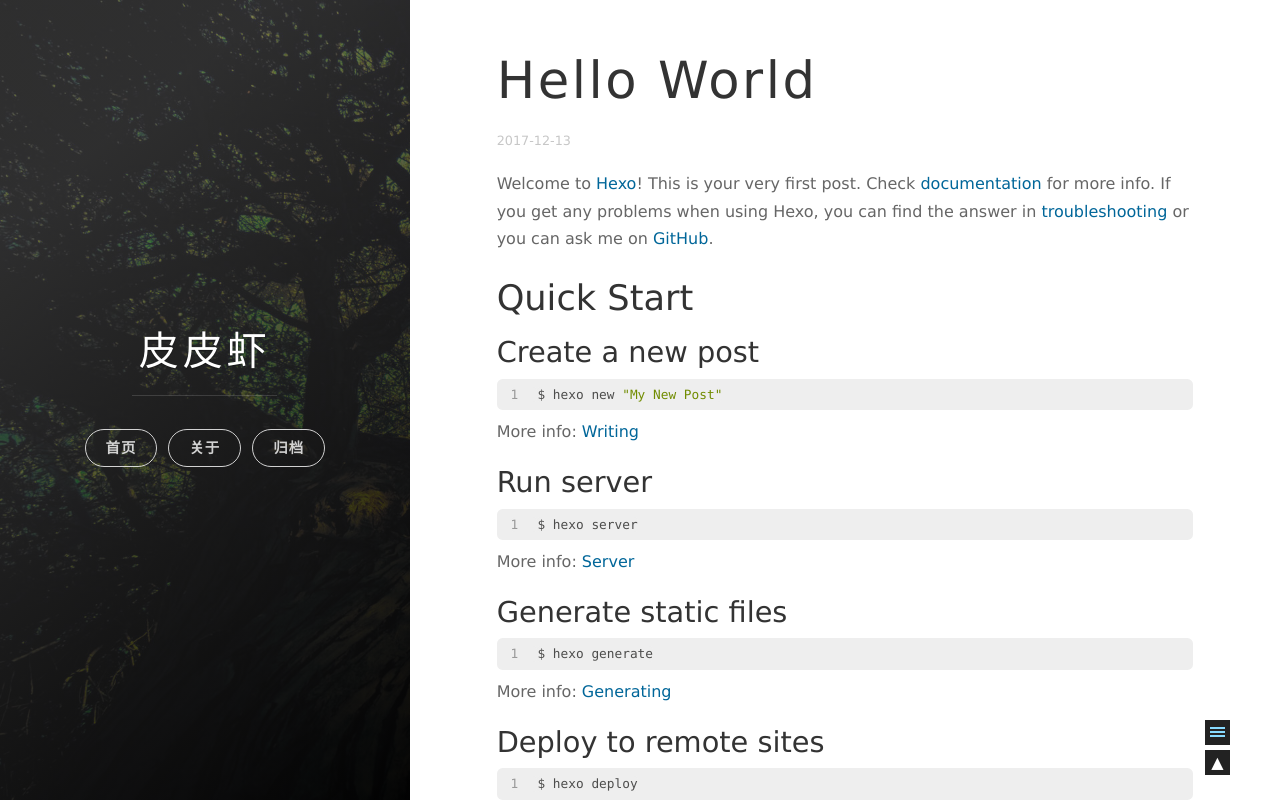
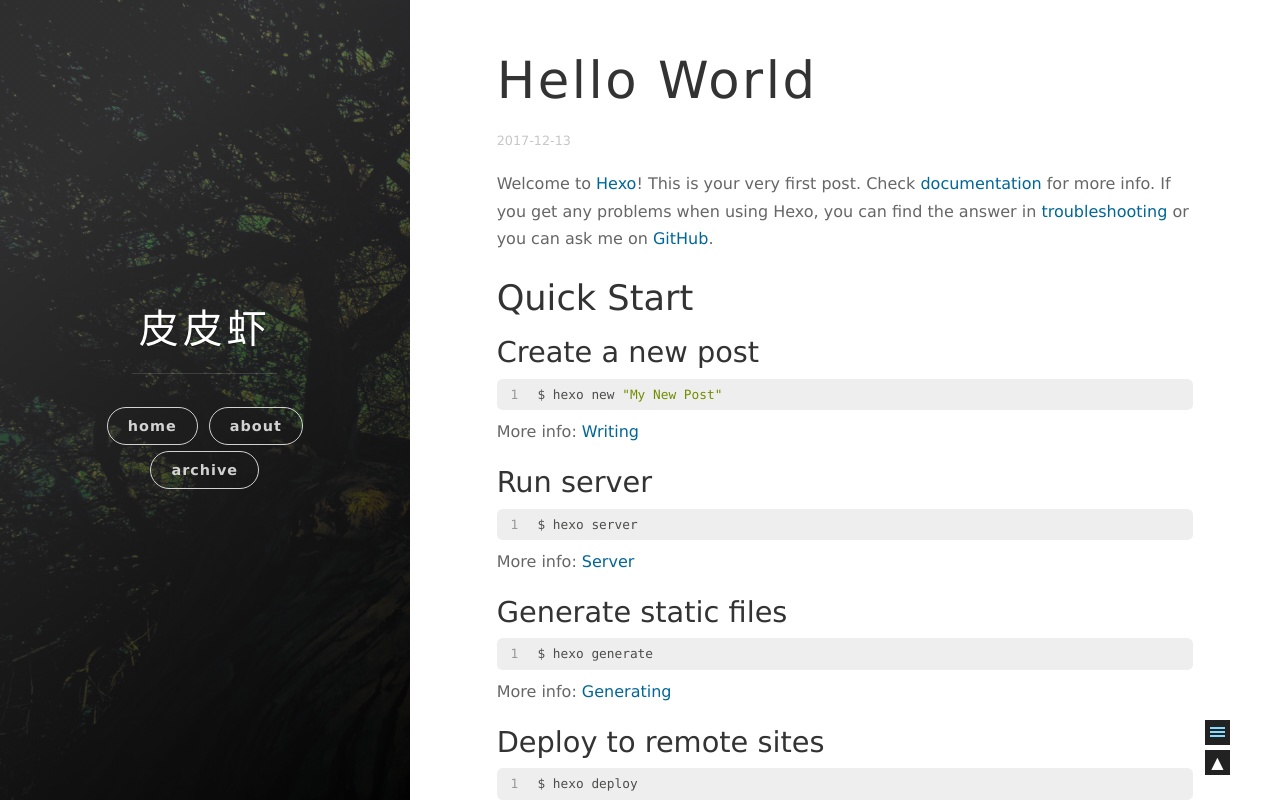
Before and after one commit to jYh1014/jYh1014, a plain HTML site: page 2017/12/13/hello-world/index.html in a window 1280 px wide. Shown: the top 803 px of the page. Drawn offline with nearby package versions, Linux system fonts and the light colour scheme; some packages are replaced by stand-ins of ours.

Commit message:
Site updated: 2017-12-14 12:53:54

```diff
--- a/2017/12/13/hello-world/index.html
+++ b/2017/12/13/hello-world/index.html
@@ -70,13 +70,13 @@
 
 
 
-                <li class="navigation__item"><a href="/#blog" title="" class="blog-button">首页</a></li>
+                <li class="navigation__item"><a href="/#blog" title="" class="blog-button">home</a></li>
 
 
-                <li class="navigation__item"><a href="/about" title="" class="">关于</a></li>
+                <li class="navigation__item"><a href="/about" title="" class="">about</a></li>
 
 
-                <li class="navigation__item"><a href="/archive" title="" class="">归档</a></li>
+                <li class="navigation__item"><a href="/archive" title="" class="">archive</a></li>
 
 
             </ul>
```
Also changed, not shown: archives/2017/12/index.html (+3 -3 lines), archives/2017/index.html (+3 -3 lines), archives/index.html (+3 -3 lines), index.html (+3 -3 lines).
